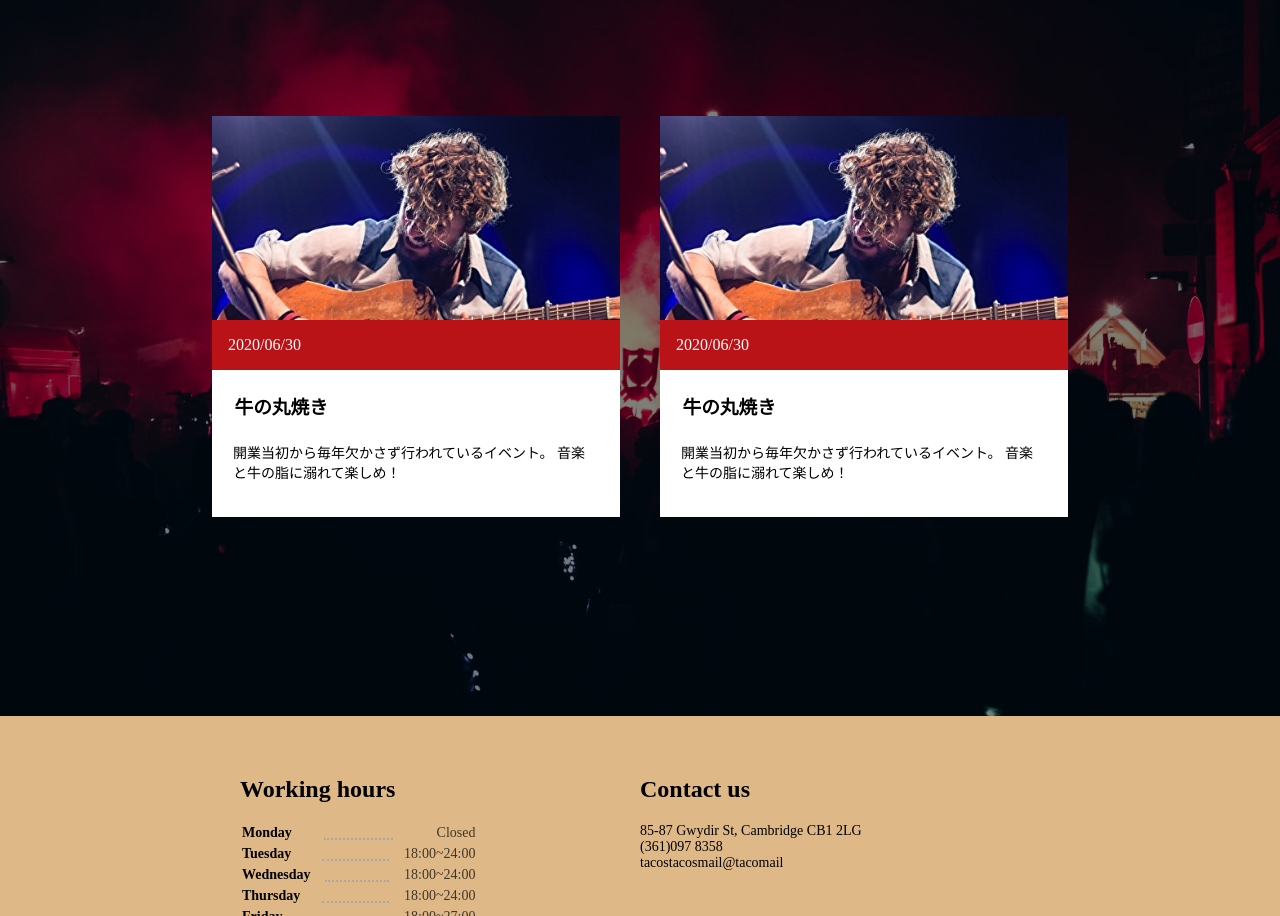
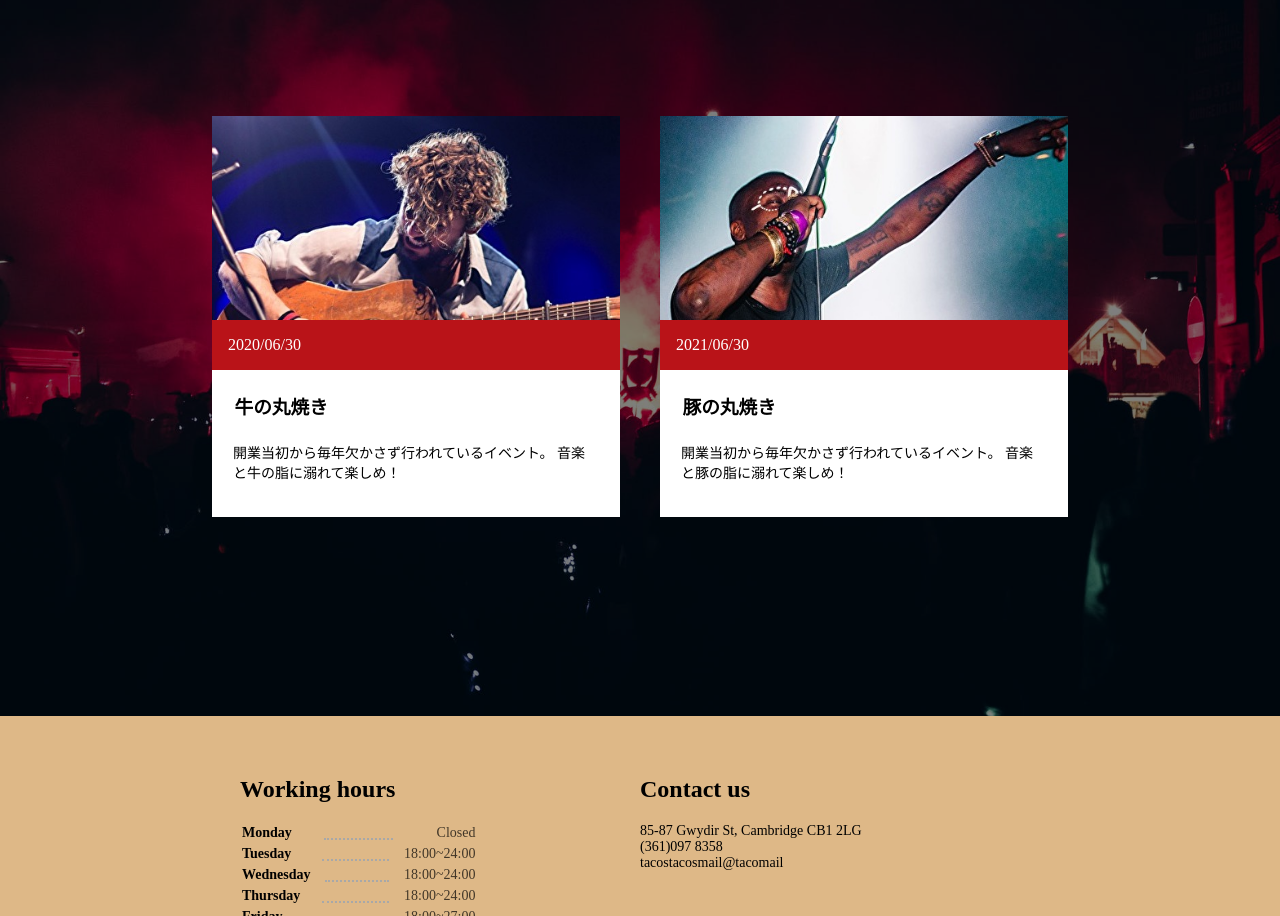
Before and after one commit to Allig8orBlood/mexican_restaurant, a plain HTML site: page index.html in a window 1280 px wide. Shown: the part 2211-3127 px from the top of the page. Drawn offline with nearby package versions, Linux system fonts and the light colour scheme.

Commit message:
update event image

```diff
--- a/css/styles.css
+++ b/css/styles.css
@@ -285,7 +285,10 @@ header p {
    flex-basis: 50%;
    margin: 0 20px;
    background-size: cover;
-   background-image: url("../imgs/concert.jpg")
+   background-image: url("../imgs/concert.jpg");
+}
+.eventImg:last-child {
+   background-image: url("../imgs/concert2.jpg");
 }
 .eventDate {
    background-color: #B91318;
--- a/index.html
+++ b/index.html
@@ -121,11 +121,11 @@
                   </div>
                   <div class="eventImg">
                      <div class="eventText">
-                        <div class="eventDate"><p>2020/06/30</p></div>
+                        <div class="eventDate"><p>2021/06/30</p></div>
                         <div class="eventDescription">
-                           <h3>牛の丸焼き</h3>
+                           <h3>豚の丸焼き</h3>
                            <p>開業当初から毎年欠かさず行われているイベント。
-                              音楽と牛の脂に溺れて楽しめ！
+                              音楽と豚の脂に溺れて楽しめ！
                            </p>
                         </div>
                      </div>
```
Also changed, not shown: imgs/concert2.jpg (added).
